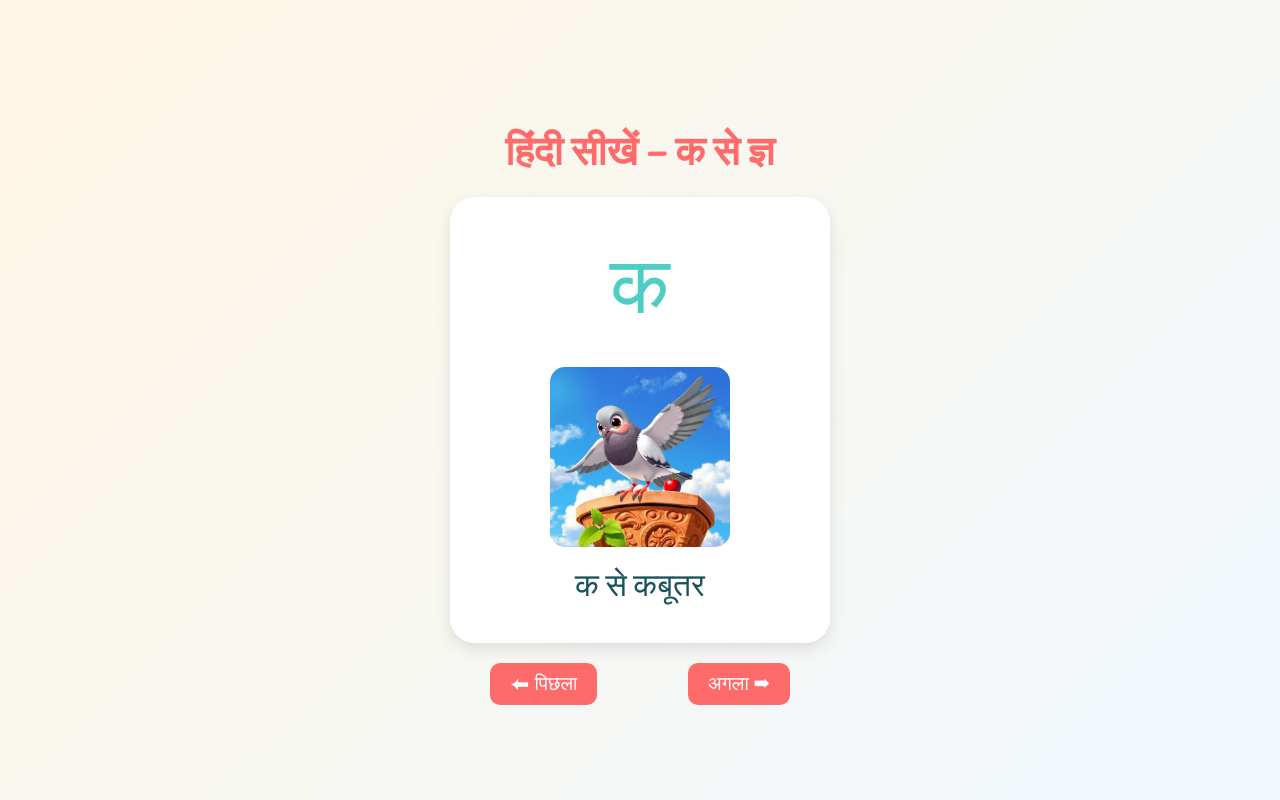
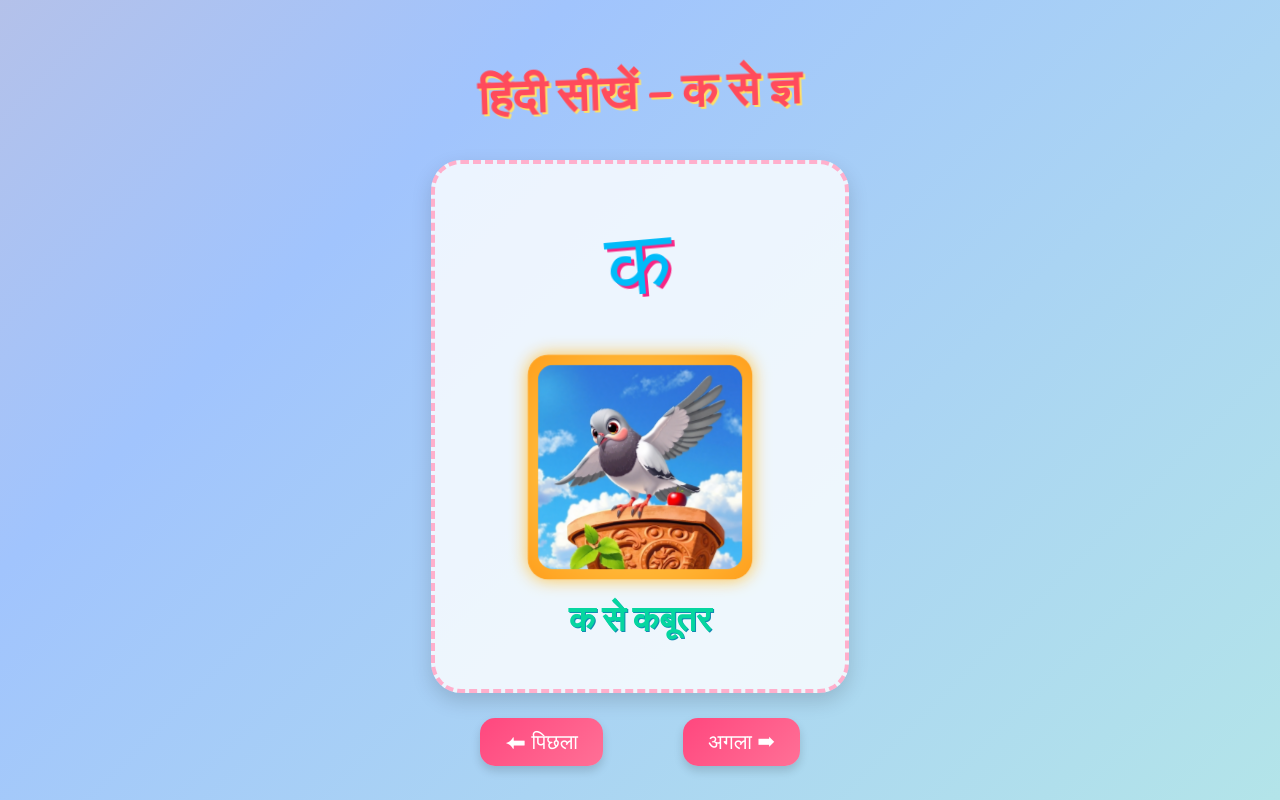
Before and after one commit to abhishekkumarcoder21/Hindi-Letters, a plain HTML site: page index.html in a window 1280 px wide. Drawn offline with Linux system fonts and the light colour scheme.

Commit message:
css changed

```diff
--- a/index.html
+++ b/index.html
@@ -6,7 +6,161 @@
   <title>हिंदी सीखें – क से ज्ञ</title>
   <link href="https://fonts.googleapis.com/css2?family=Baloo+Bhai+2&display=swap" rel="stylesheet">
   <style>
-    body {
+    /* 🎨 Fun, Kid-Friendly Styling */
+body {
+  font-family: 'Comic Neue', 'Baloo Bhai 2', cursive;
+  background: linear-gradient(135deg, #ffecd2, #fcb69f, #a1c4fd, #c2ffd8);
+  background-size: 400% 400%;
+  animation: gradientMove 12s ease infinite;
+  display: flex;
+  flex-direction: column;
+  align-items: center;
+  justify-content: center;
+  height: 100vh;
+  margin: 0;
+}
+
+/* 🎉 Animated gradient background */
+@keyframes gradientMove {
+  0% { background-position: 0% 50%; }
+  50% { background-position: 100% 50%; }
+  100% { background-position: 0% 50%; }
+}
+
+h1 {
+  font-size: 3rem;
+  color: #ff4b5c;
+  text-shadow: 2px 2px #ffe066;
+  margin-bottom: 15px;
+  animation: bounceTitle 2s infinite;
+}
+
+/* 🕺 Wiggly bounce effect for heading */
+@keyframes bounceTitle {
+  0%, 100% { transform: translateY(0); }
+  50% { transform: translateY(-10px) rotate(-2deg); }
+}
+
+.card {
+  background: #ffffffcc;
+  border-radius: 30px;
+  box-shadow: 0 8px 20px rgba(0,0,0,0.15);
+  text-align: center;
+  padding: 35px;
+  width: 340px;
+  transition: transform 0.4s ease, box-shadow 0.4s ease;
+  animation: pop 0.6s ease;
+  border: 4px dashed #ffafcc;
+}
+
+.card:hover {
+  transform: scale(1.05) rotate(1deg);
+  box-shadow: 0 10px 25px rgba(0,0,0,0.2);
+}
+
+/* Existing pop-in animation */
+@keyframes pop {
+  from { transform: scale(0.7); opacity: 0; }
+  to { transform: scale(1); opacity: 1; }
+}
+
+.letter {
+  font-size: 5.5rem;
+  color: #00bbf9;
+  text-shadow: 3px 3px #f72585;
+  margin-bottom: 15px;
+  animation: wiggle 2s infinite;
+}
+
+/* 🌀 Wiggle animation for big letter */
+@keyframes wiggle {
+  0%, 100% { transform: rotate(0deg); }
+  25% { transform: rotate(5deg); }
+  50% { transform: rotate(-5deg); }
+  75% { transform: rotate(3deg); }
+}
+
+.img-box {
+  width: 200px;
+  height: 200px;
+  margin: 0 auto;
+  border-radius: 20px;
+  padding: 10px;
+  background: radial-gradient(circle, #ffe066, #ff9f1c);
+  animation: pulse 3s infinite;
+}
+
+/* 🌟 Gentle pulse around image */
+@keyframes pulse {
+  0%, 100% { transform: scale(1); box-shadow: 0 0 10px #ffe066; }
+  50% { transform: scale(1.05); box-shadow: 0 0 25px #ff9f1c; }
+}
+
+.img-box img {
+  width: 100%;
+  height: 100%;
+  object-fit: contain;
+  border-radius: 15px;
+}
+
+.word {
+  font-size: 2.2rem;
+  color: #06d6a0;
+  font-weight: bold;
+  margin-top: 20px;
+  text-shadow: 1px 1px #118ab2;
+  animation: floatWord 4s ease-in-out infinite;
+}
+
+/* 🎈 Floating effect */
+@keyframes floatWord {
+  0%, 100% { transform: translateY(0); }
+  50% { transform: translateY(-8px); }
+}
+
+.nav-buttons {
+  display: flex;
+  justify-content: space-between;
+  width: 320px;
+  margin-top: 25px;
+}
+
+.nav-buttons button {
+  background: linear-gradient(135deg, #ff477e, #ff7096);
+  color: #fff;
+  border: none;
+  padding: 12px 25px;
+  font-size: 1.3rem;
+  border-radius: 15px;
+  cursor: pointer;
+  transition: all 0.3s ease;
+  box-shadow: 0 5px 10px rgba(0,0,0,0.15);
+  position: relative;
+  overflow: hidden;
+}
+
+/* ⭐ Interactive sparkle effect */
+.nav-buttons button::after {
+  content: "✨";
+  position: absolute;
+  right: -25px;
+  top: 50%;
+  transform: translateY(-50%);
+  transition: right 0.4s ease;
+  opacity: 0;
+}
+
+.nav-buttons button:hover {
+  background: linear-gradient(135deg, #ff9f1c, #ffbf69);
+  transform: scale(1.1);
+}
+
+.nav-buttons button:hover::after {
+  right: 10px;
+  opacity: 1;
+}
+
+    /* body {
       font-family: 'Baloo Bhai 2', cursive;
       background: linear-gradient(135deg, #fef6e4, #f1f8ff);
       display: flex;
@@ -74,7 +228,7 @@
     }
     .nav-buttons button:hover {
       background: #ff4757;
-    }
+    } */
   </style>
 </head>
 <body>
```
